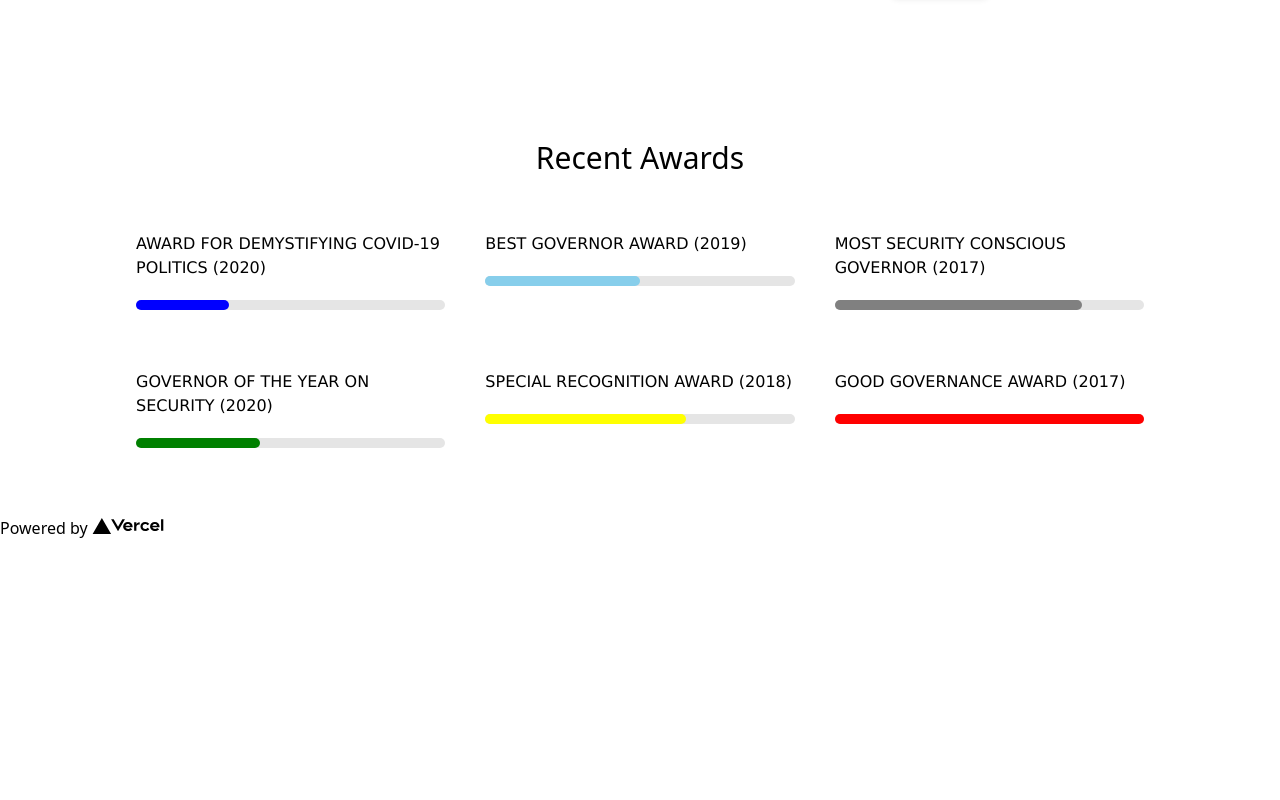
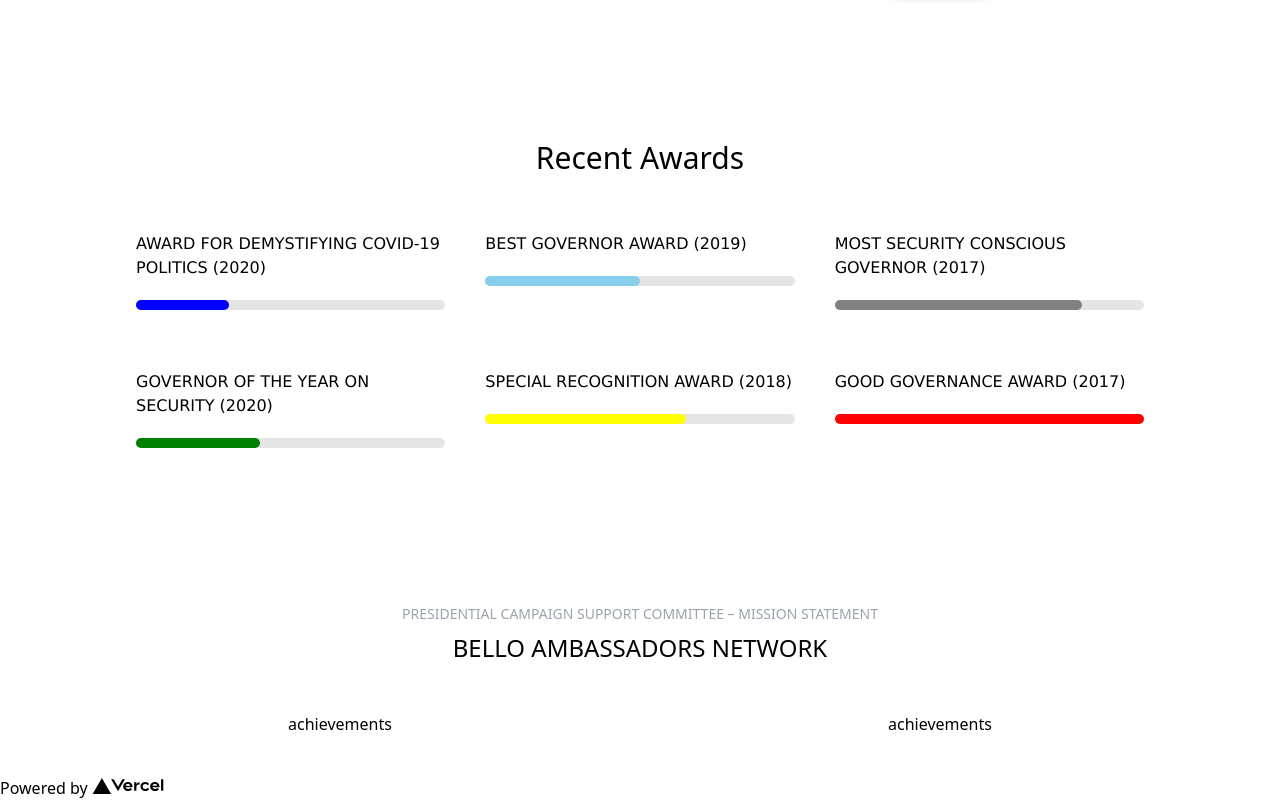
Before and after one commit to sammy-code98/elections, a Next.js app: page / in a window 1280 px wide. Shown: the part 1878-2678 px from the top of the page. Before the commit the page ends 2418 px from the top, so only its background shows below. Built offline with nearby package versions, Linux system fonts and the light colour scheme.

Commit message:
feat: add mission section

```diff
--- /dev/null
+++ b/components/Mission.jsx
@@ -0,0 +1,16 @@
+export default function Mission() {
+  return (
+    <section className="mt-32" id="mission">
+      <div className="text-center text-sm text-gray-400 ">
+        PRESIDENTIAL CAMPAIGN SUPPORT COMMITTEE – MISSION STATEMENT
+      </div>
+      <div className="text-center text-2xl mt-2">BELLO AMBASSADORS NETWORK</div>
+
+<div className="grid grid-cols-2 justify-items-center px-10 mt-12">
+    <div>achievements</div>
+    <div>achievements</div>
+
+</div>
+    </section>
+  );
+}
--- a/components/Navbar.jsx
+++ b/components/Navbar.jsx
@@ -58,7 +58,7 @@ export default function Navbar() {
                 About
               </a>
             </Link>
-            <Link href="/">
+            <Link href="/#mission">
               <a className="lg:inline-flex lg:w-auto w-full px-3 py-2 rounded  text-center text-blue-300 font-bold items-center justify-center hover:bg-green-600 hover:text-white">
                 Mission
               </a>
--- a/pages/index.js
+++ b/pages/index.js
@@ -4,6 +4,7 @@ import Register from "../components/Registration/Register";
 import WhatsappGroup from "../components/Groups/WhatsappGroup";
 import About from "../components/About/About"
 import Awards from "../components/Awards/Awards";
+import Mission from "../components/Mission";
 import Image from "next/image";
 
 export default function Home() {
@@ -15,6 +16,7 @@ export default function Home() {
         <WhatsappGroup/>
         <About/>
         <Awards/>
+        <Mission/>
       </main>
       <footer>
         <a
```
